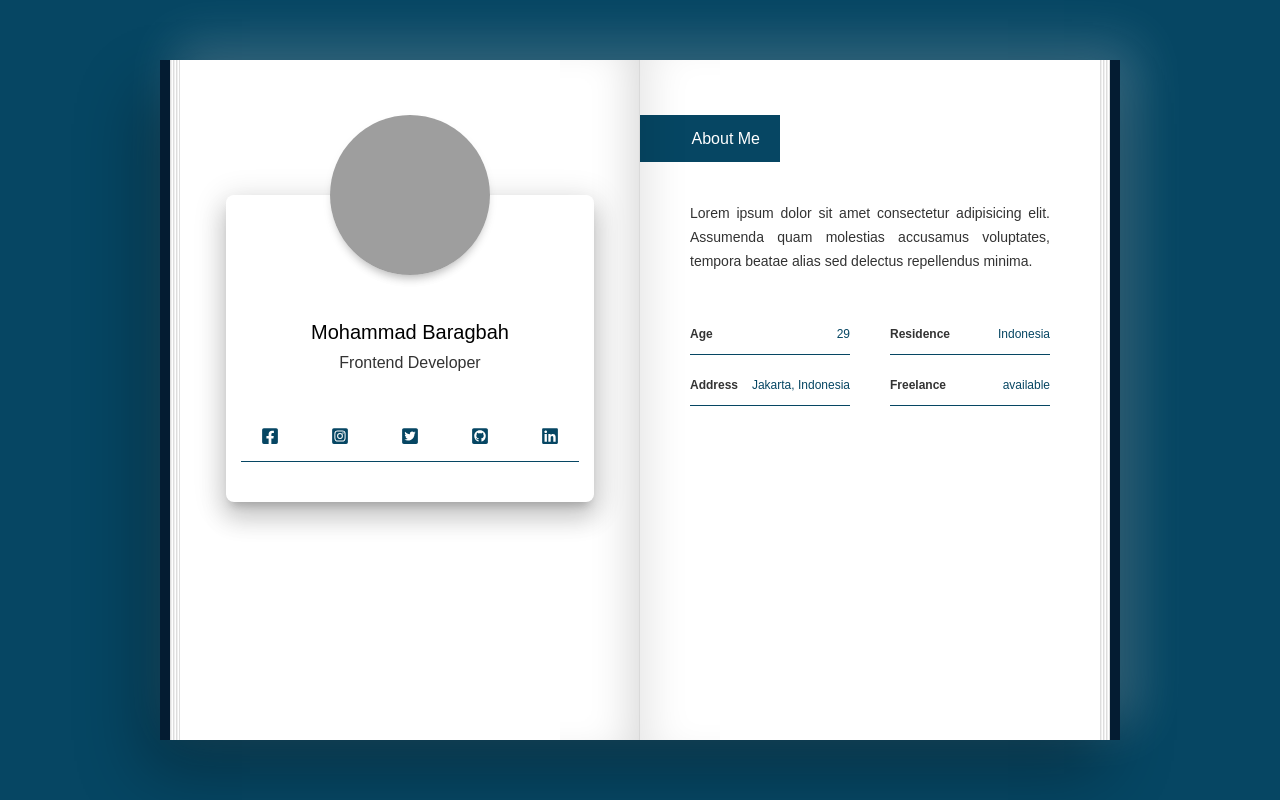
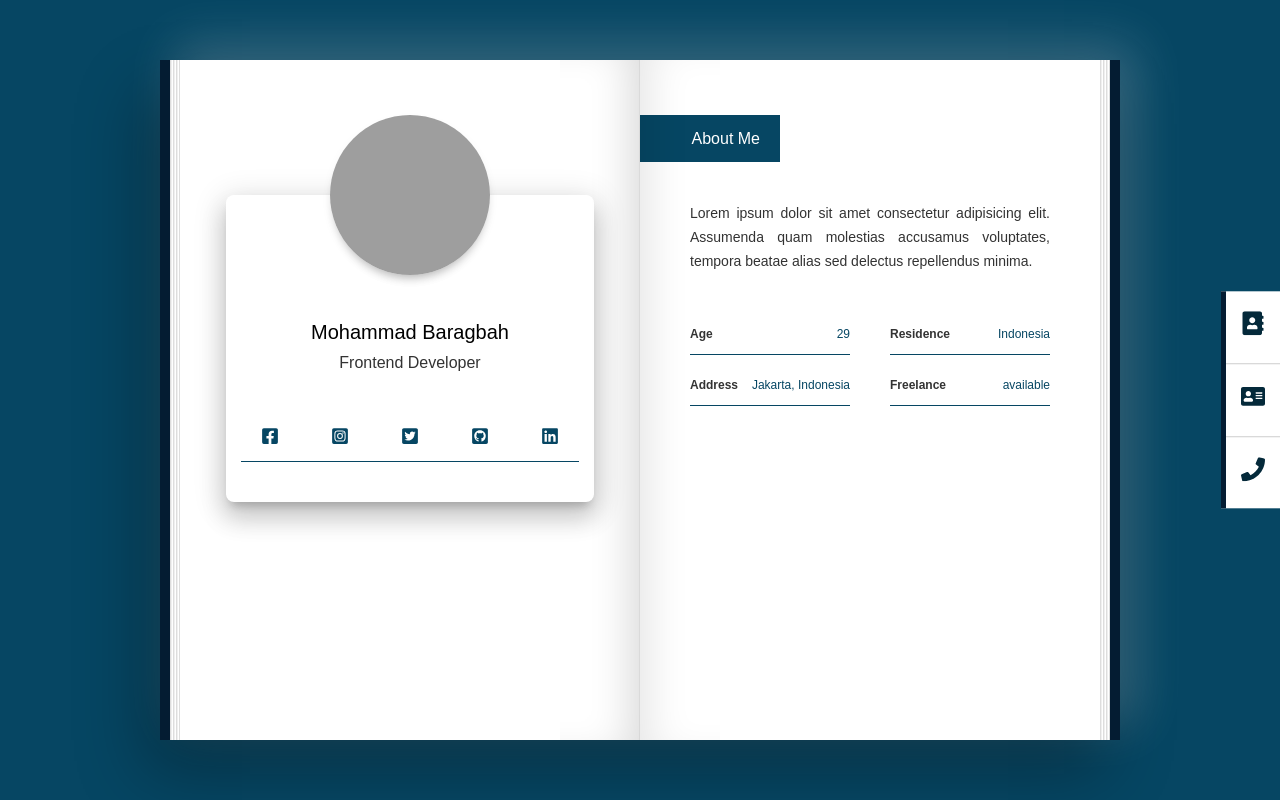
Before and after one commit to duniandewon/portofolio, a Next.js app: page / in a window 1280 px wide. Built offline with nearby package versions, Linux system fonts and the light colour scheme; grey boxes are pictures that could not be loaded.

Commit message:
Create navbar

```diff
--- /dev/null
+++ b/components/elements/Navbar/index.tsx
@@ -0,0 +1,38 @@
+import Link from "next/link";
+import { FaAddressBook, FaAddressCard, FaPhone } from "react-icons/fa";
+
+import { Container, NavLink } from "./styles";
+
+const Navbar = () => {
+  const navItems = [
+    {
+      href: "/",
+      label: "About Me",
+      icon: <FaAddressBook size={24} />,
+    },
+    {
+      href: "/resume",
+      label: "Resume",
+      icon: <FaAddressCard size={24} />,
+    },
+    {
+      href: "/contact-me",
+      label: "Contact Me",
+      icon: <FaPhone size={24} />,
+    },
+  ];
+
+  const _renderNavItem = () => {
+    return navItems.map((navItem) => (
+      <Link href={navItem.href} key={navItem.label}>
+        <NavLink>
+          {navItem.icon}
+        </NavLink>
+      </Link>
+    ));
+  };
+
+  return <Container>{_renderNavItem()}</Container>;
+};
+
+export default Navbar;
--- /dev/null
+++ b/components/elements/Navbar/styles/Container.ts
@@ -0,0 +1,12 @@
+import styled from "styled-components";
+
+const Container = styled.nav`
+  position: fixed;
+  background: #fff;
+  right: 0;
+  top: 50%;
+  transform: translateY(-50%);
+  border-left: 5px solid #041c32;
+`;
+
+export default Container;
--- /dev/null
+++ b/components/elements/Navbar/styles/NavLink.ts
@@ -0,0 +1,20 @@
+import styled from "styled-components";
+
+const NavLink = styled.a`
+  display: block;
+  color: #04293a;
+  font-size: 1.4rem;
+  padding: 2rem 1.5rem;
+  gap: 1rem;
+
+  &:hover {
+    text-decoration: none;
+    color: #04293a;
+  }
+
+  & + & {
+    border-top: 1px solid rgba(0, 0, 0, 0.2);
+  }
+`;
+
+export default NavLink;
--- /dev/null
+++ b/components/elements/Navbar/styles/index.ts
@@ -0,0 +1,2 @@
+export { default as Container } from "./Container";
+export { default as NavLink } from "./NavLink";
--- a/components/layout/Wrapper/index.tsx
+++ b/components/layout/Wrapper/index.tsx
@@ -1,4 +1,5 @@
 import React from "react";
+import Navbar from "../../elements/Navbar";
 import { Book, Container } from "./styles";
 
 interface Props {
@@ -8,6 +9,7 @@ interface Props {
 const Wrapper = ({ children }: Props) => {
   return (
     <Container>
+      <Navbar />
       <Book>{children}</Book>
     </Container>
   );
```
